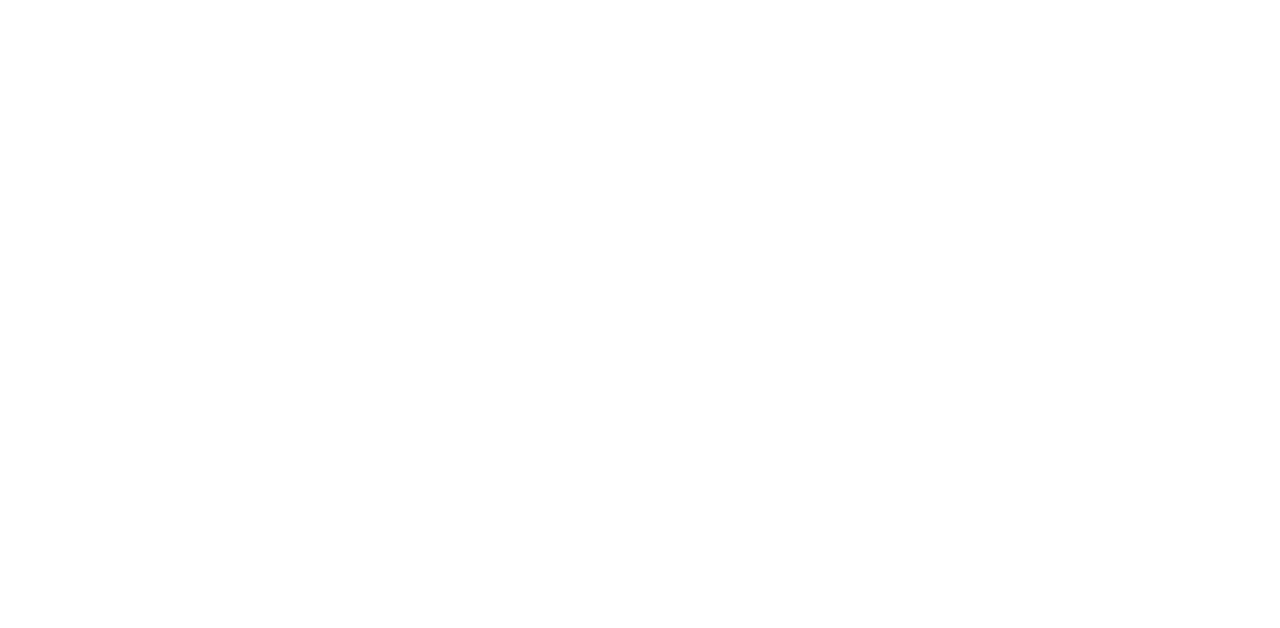
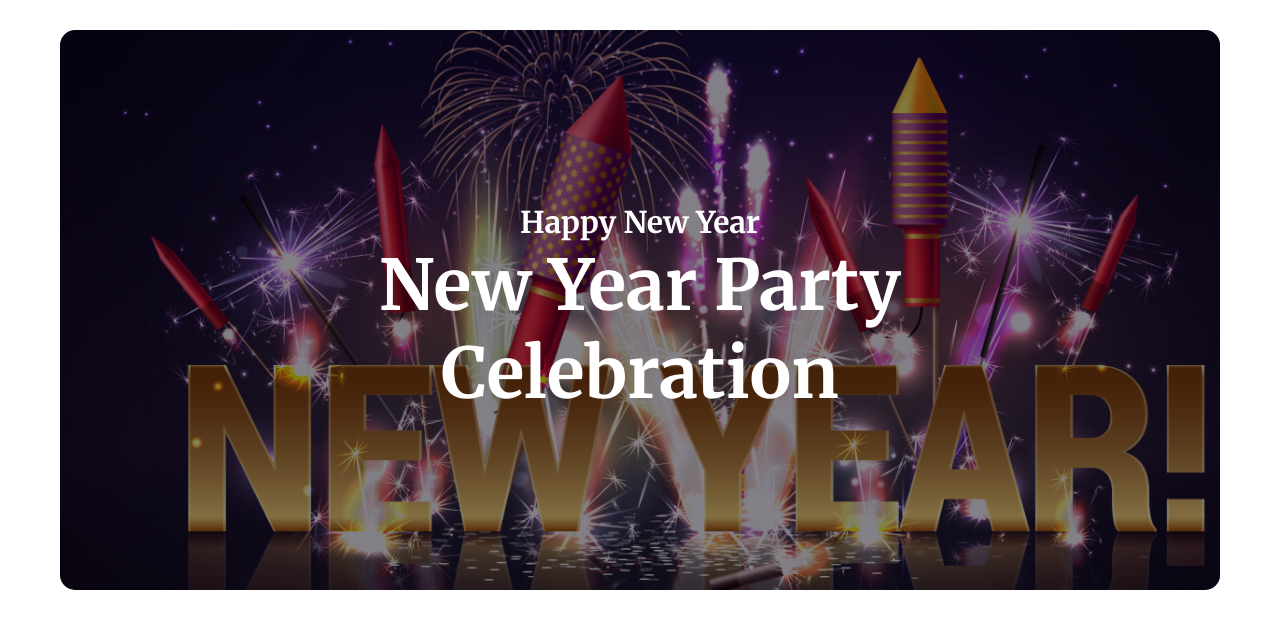
Before and after one commit to smefti70/New-Year-New-Mission, a plain HTML site: page index.html in a window 1280 px wide. Drawn offline with Linux system fonts and the light colour scheme.

Commit message:
Banner Section Added.

```diff
--- a/index.html
+++ b/index.html
@@ -3,9 +3,18 @@
 <head>
     <meta charset="UTF-8">
     <meta name="viewport" content="width=device-width, initial-scale=1.0">
+    <link rel="stylesheet" href="style.css">
     <title>New year new mission</title>
 </head>
 <body>
-
+    <!--Banner Section Starts-->
+    <section class="banner-section">
+        <div class="banner-text">
+            <h4>Happy New Year</h4>
+            <h1>New Year Party</h1>
+            <h1>Celebration</h1>
+        </div>
+    </section>
+    <!--Banner Section Ends-->
 </body>
 </html>
--- /dev/null
+++ b/style.css
@@ -0,0 +1,52 @@
+/* Google Fonts Imported */
+@import url('https://fonts.googleapis.com/css2?family=Merriweather:wght@300;400;700;900&display=swap');
+
+*{
+    margin: 0;
+    padding: 0;
+    font-family: "Merriweather", serif;
+}
+
+/* Banner Section Styles */
+.banner-section {
+    position: relative;
+    display: flex;
+    justify-content: center;
+    align-items: center;
+    flex-direction: column;
+    margin: 30px 60px;
+    background: url('images/Banner-Image.png');
+    background-repeat: no-repeat;
+    background-size: cover;
+    height: 560px;
+    border-radius: 15px;
+}
+
+.banner-section::after {
+    content: '';
+    position: absolute;
+    top: 0;
+    left: 0;
+    width: 100%;
+    height: 100%;
+    background: linear-gradient(90deg, rgba(7,2,17,0.5) 0%, rgba(7,2,17,0.5) 35%);
+    border-radius: inherit;
+}
+
+.banner-text {
+    position: relative;
+    z-index: 2;
+    text-align: center;
+}
+
+.banner-section h1, h4{
+    color: white;
+}
+
+.banner-section h4{
+    font-size: 30px;
+}
+
+.banner-section h1{
+    font-size: 70px;
+}
```
Also changed, not shown: images/Banner-Image.png (renamed from images/Banner Image.png).
